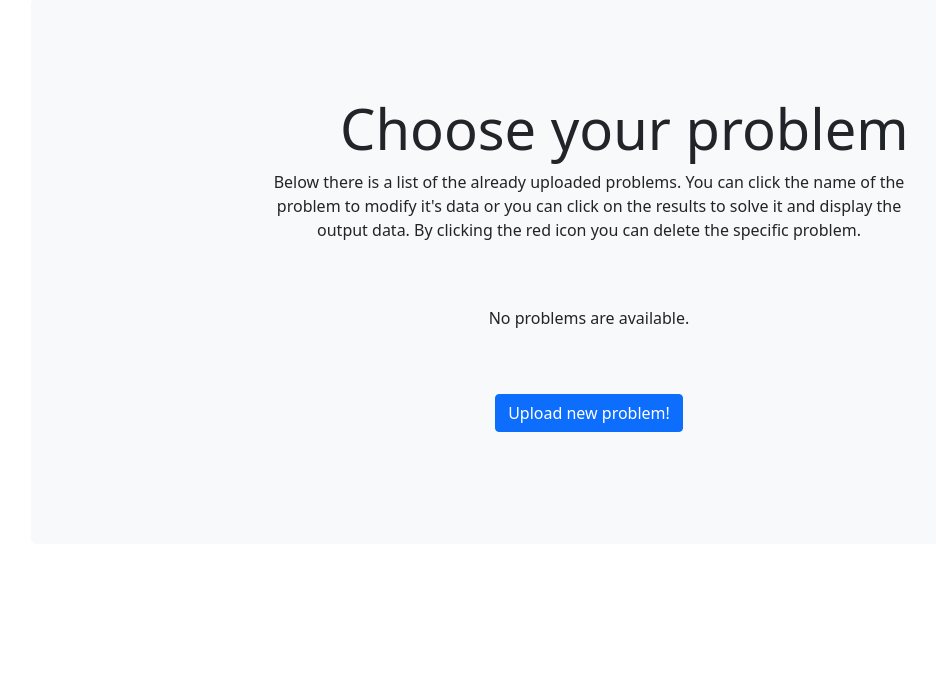
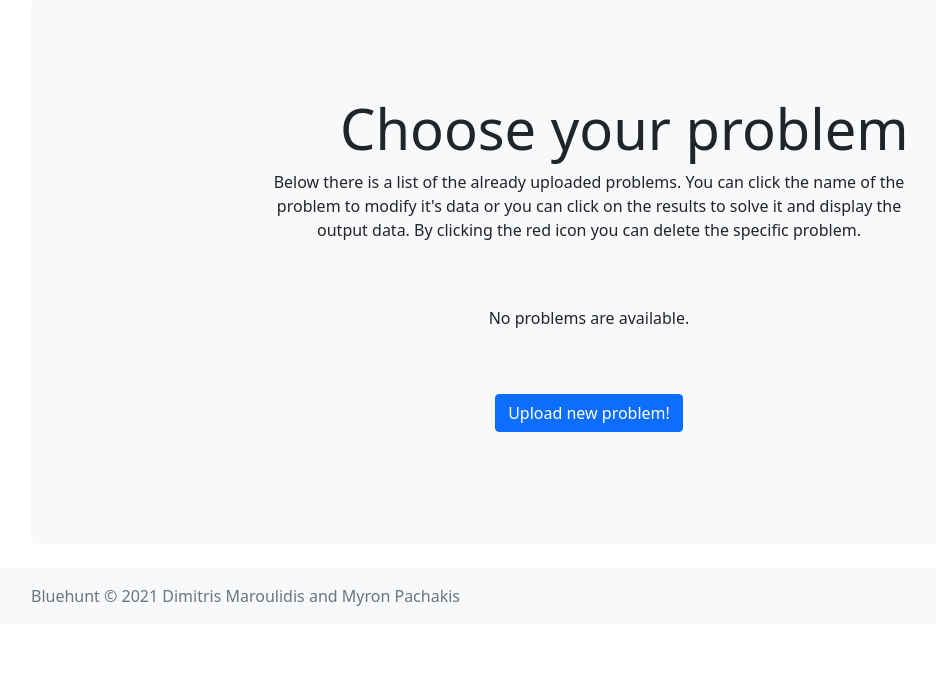
Before and after one commit to quu7/bluehunt, a Django app: page / in a window 1280 px wide. Shown: the part 83-773 px from the top of the page, without its empty margins (51-987 px from the left). Run offline with Django 3.2, Linux system fonts and the light colour scheme; data that the repository does not hold is empty.

Commit message:
Add footer.

```diff
--- a/minora/templates/minora/footer.html
+++ b/minora/templates/minora/footer.html
@@ -1,3 +1,8 @@
+<footer class="footer mt-auto py-3 bg-light">
+    <div class="container">
+        <span class="text-muted">Bluehunt &#169; 2021 Dimitris Maroulidis and Myron Pachakis</span>
+    </div>
+</footer>
 <script src="https://cdn.jsdelivr.net/npm/bootstrap@5.1.0/dist/js/bootstrap.bundle.min.js" integrity="sha384-U1DAWAznBHeqEIlVSCgzq+c9gqGAJn5c/t99JyeKa9xxaYpSvHU5awsuZVVFIhvj" crossorigin="anonymous"></script>
 </body>
 </html>
```
